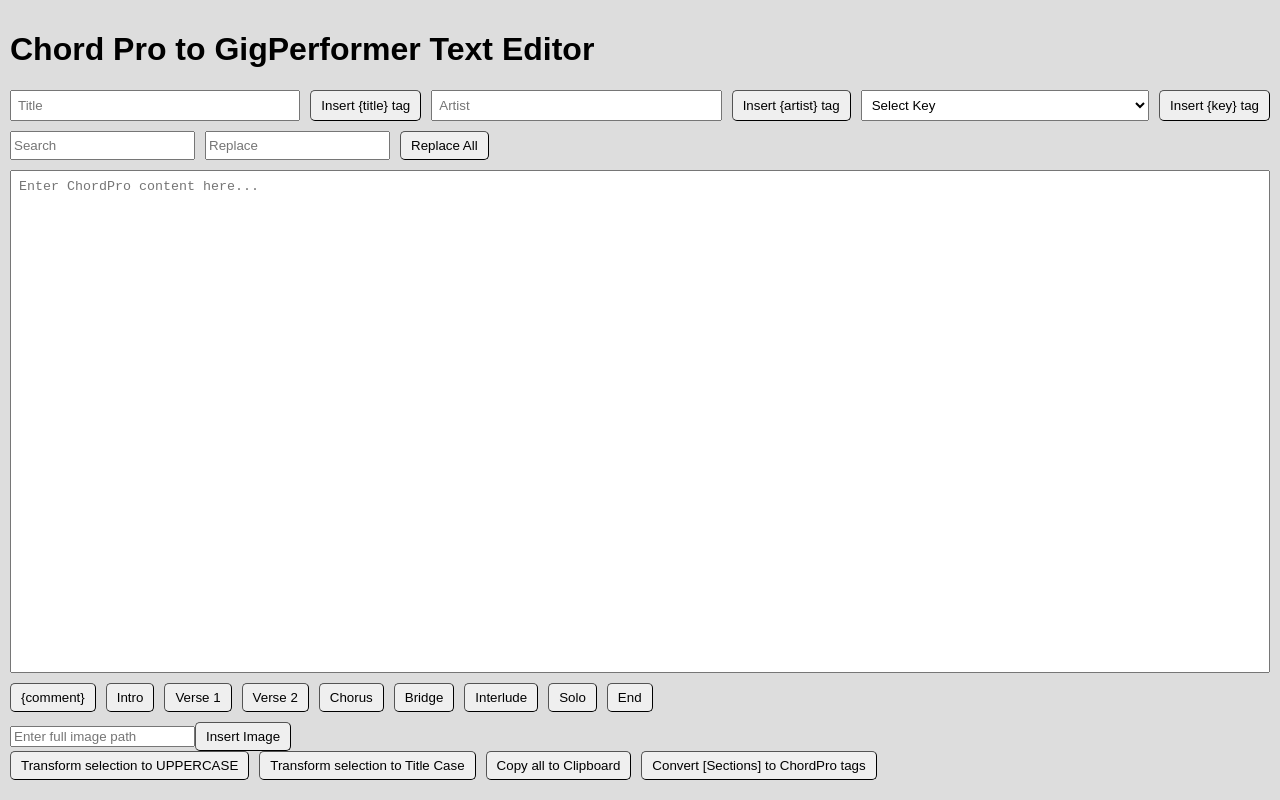
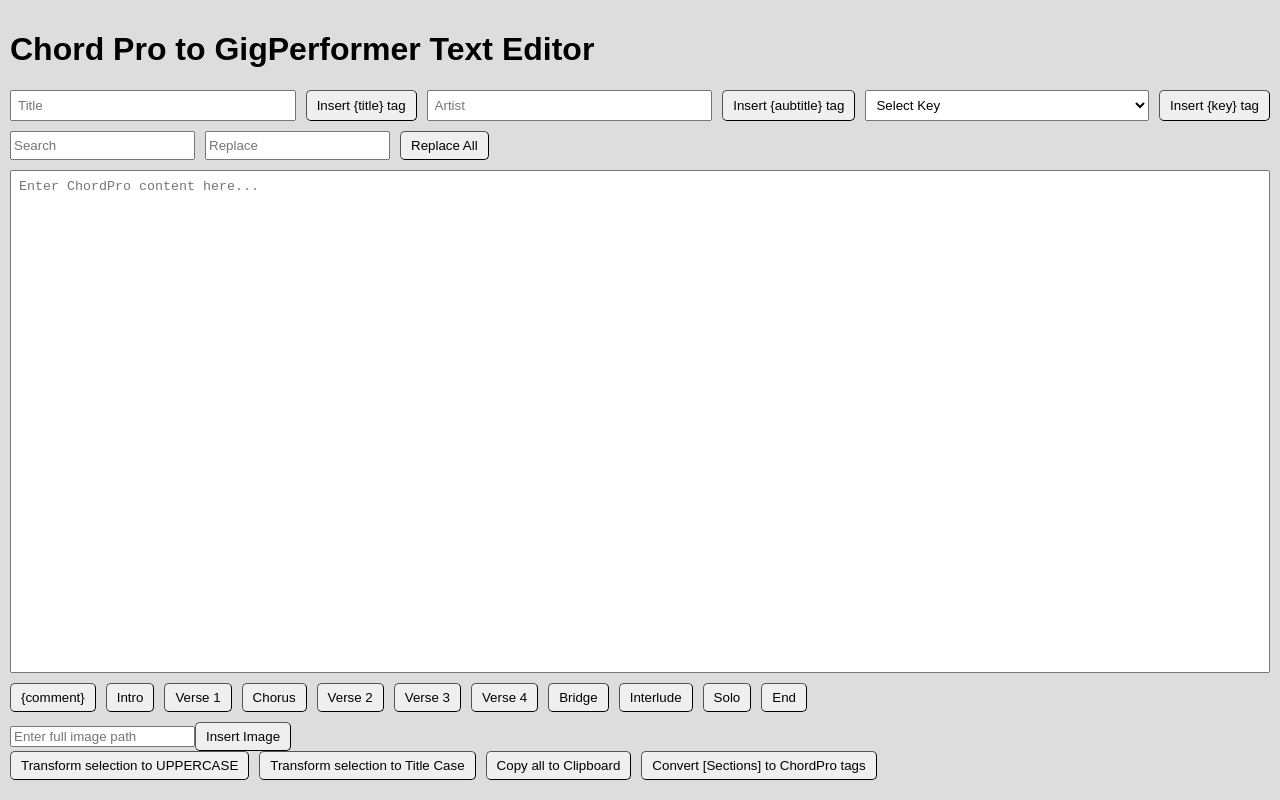
Before and after one commit to aaronortiz/chordpro-editor, a React (Vite) app: page / in a window 1280 px wide. Built offline with nearby package versions, Linux system fonts and the light colour scheme.

Commit message:
Use bold comments for sections

```diff
--- a/src/components/ChordProEditor.tsx
+++ b/src/components/ChordProEditor.tsx
@@ -7,7 +7,7 @@
 
 export default function ChordProEditor() {
   const [title, setTitle] = useState<string>('');
-  const [artist, setArtist] = useState<string>('');
+  const [subtitle, setSubTitle] = useState<string>('');
   const [key, setKey] = useState<string>('');
   const [content, setContent] = useState<string>('');
   const [search, setSearch] = useState<string>('');
@@ -139,7 +139,7 @@
       const numberedTitleCase = newCount > 1 ? `${titleCaseName} ${newCount}` : titleCaseName;
       const numberedUpperCase = newCount > 1 ? `${upperCaseName} ${newCount}` : upperCaseName;
 
-      return `{songPartName: ${numberedTitleCase}}\n${numberedUpperCase}:\n`;
+      return `{songPartName: ${numberedTitleCase}}\n{cb:${numberedUpperCase}:}\n`;
     });
 
     setContent(newContent);
@@ -152,8 +152,14 @@
       <div className="top-controls">
         <input placeholder="Title" value={title} onChange={(e) => setTitle(e.target.value)} />
         <button onClick={() => quickInsert(`{title: ${title}}`)}>Insert {`{title}`} tag</button>
-        <input placeholder="Artist" value={artist} onChange={(e) => setArtist(e.target.value)} />
-        <button onClick={() => quickInsert(`{artist: ${artist}}`)}>Insert {`{artist}`} tag</button>
+        <input
+          placeholder="Artist"
+          value={subtitle}
+          onChange={(e) => setSubTitle(e.target.value)}
+        />
+        <button onClick={() => quickInsert(`{subtitle: ${subtitle}}`)}>
+          Insert {`{aubtitle}`} tag
+        </button>
         <select value={key} onChange={(e) => setKey(e.target.value)}>
           <option value="">Select Key</option>
           {keyOptions.map((k) => (
@@ -186,12 +192,22 @@
 
       <div className="quick-buttons">
         <button onClick={() => quickInsert('{comment: }')}>{'{comment}'}</button>
-        <button onClick={() => quickInsert('{songPartName: Intro}\nINTRO:')}>Intro</button>
-        <button onClick={() => quickInsert('{songPartName: Verse 1}\nVERSE 1:')}>Verse 1</button>
-        <button onClick={() => quickInsert('{songPartName: Verse 2}\nVERSE 2:')}>Verse 2</button>
-        <button onClick={() => quickInsert('{songPartName: Chorus}\nCHORUS:')}>Chorus</button>
-        <button onClick={() => quickInsert('{songPartName: Bridge}\nBRIDGE:')}>Bridge</button>
-        <button onClick={() => quickInsert('{songPartName: Interlude}\nINTERLUDE:')}>
+        <button onClick={() => quickInsert('{songPartName: Intro}\n{cb: INTRO:}')}>Intro</button>
+        <button onClick={() => quickInsert('{songPartName: Verse 1}\n{cb: VERSE 1:')}>
+          Verse 1
+        </button>
+        <button onClick={() => quickInsert('{songPartName: Chorus}\n{cb: CHORUS:')}>Chorus</button>
+        <button onClick={() => quickInsert('{songPartName: Verse 2}\n{cb: VERSE 2:}')}>
+          Verse 2
+        </button>
+        <button onClick={() => quickInsert('{songPartName: Verse 3}\n{cb: VERSE 3:}')}>
+          Verse 3
+        </button>
+        <button onClick={() => quickInsert('{songPartName: Verse 4}\n{cb: VERSE 4:')}>
+          Verse 4
+        </button>
+        <button onClick={() => quickInsert('{songPartName: Bridge}\n{cb: BRIDGE:}')}>Bridge</button>
+        <button onClick={() => quickInsert('{songPartName: Interlude}\n{cb: INTERLUDE:}')}>
           Interlude
         </button>
         <button onClick={() => quickInsert('{songPartName: Solo}\nSOLO:')}>Solo</button>
```
